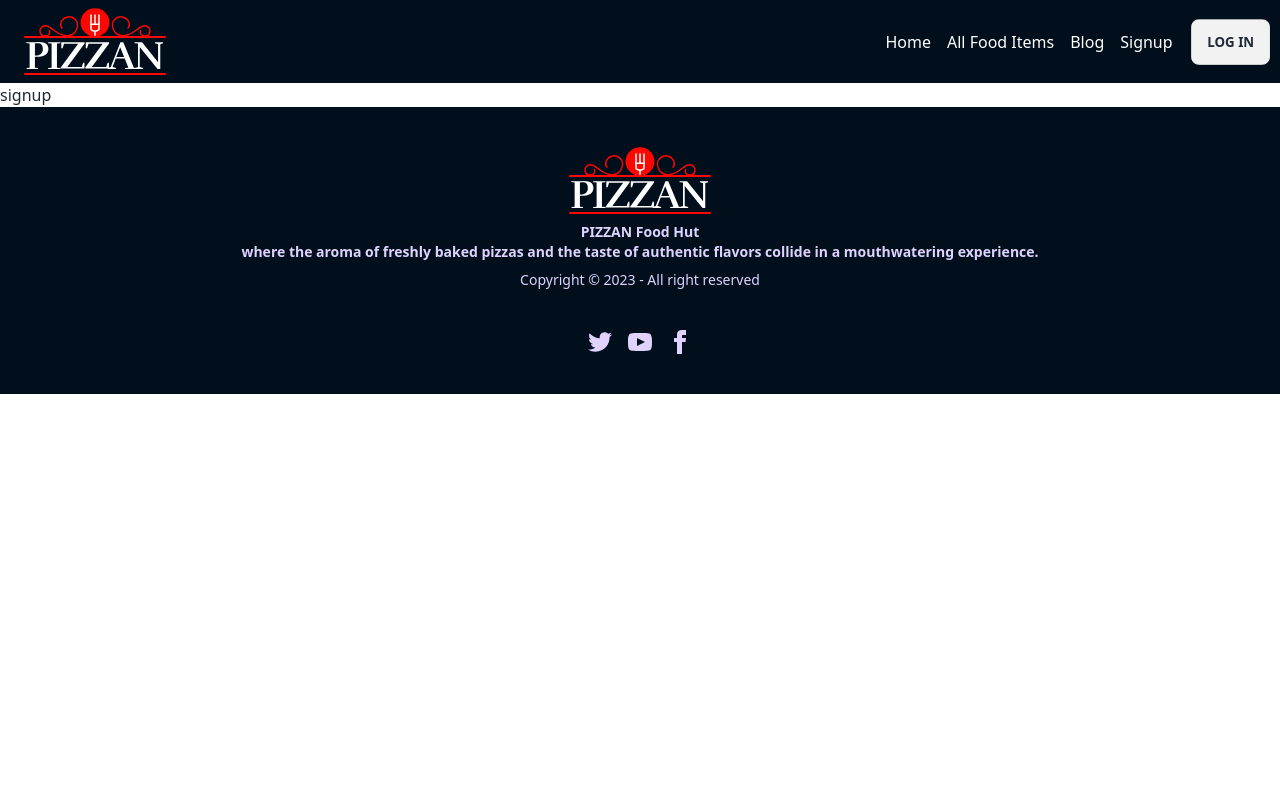
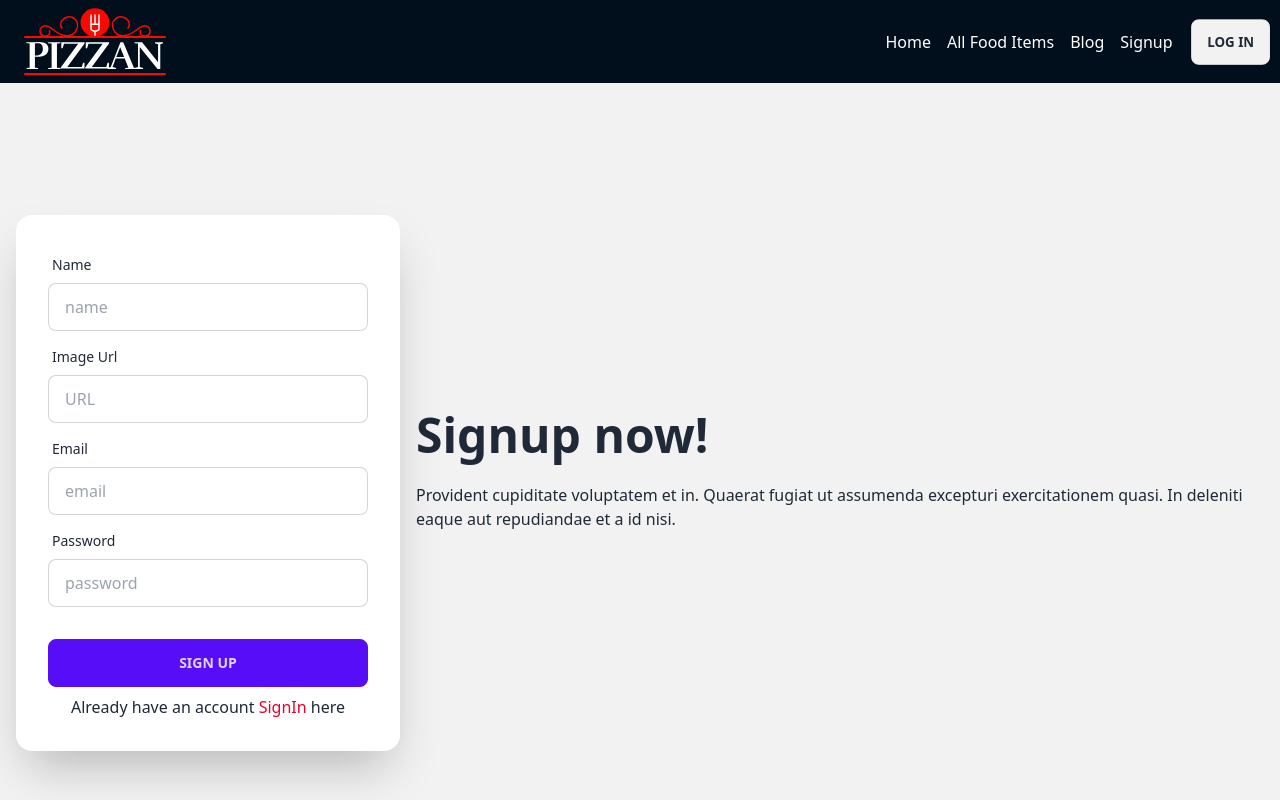
Before and after one commit to pantho0/pizzan-client, a React (Vite) app: page /signup in a window 1280 px wide. Shown: the top 800 px of the page. Built offline with nearby package versions, Linux system fonts and the light colour scheme; no server answers.

Commit message:
signup login logout functionalities added

```diff
--- a/package.json
+++ b/package.json
@@ -10,6 +10,7 @@
     "preview": "vite preview"
   },
   "dependencies": {
+    "firebase": "^10.5.2",
     "localforage": "^1.10.0",
     "match-sorter": "^6.3.1",
     "react": "^18.2.0",
--- /dev/null
+++ b/src/Auth/AuthProvider.jsx
@@ -0,0 +1,60 @@
+import { useEffect, useState } from "react";
+import { createContext } from "react";
+import { getAuth, createUserWithEmailAndPassword, signInWithEmailAndPassword, onAuthStateChanged, signOut } from "firebase/auth";
+import app from "../Firebase/firebase.config";
+
+
+
+export const AuthContext = createContext(null);
+
+
+const auth = getAuth(app)
+
+const AuthProvider = ({children}) => {
+    const [user, setUser] = useState([])
+    const [isLoading, setLoading] = useState(true)
+
+    const createUser = (email, password) => {
+        setLoading(true)
+        return createUserWithEmailAndPassword(auth,email,password)
+    }
+
+   const login = (email, password) => {
+        setLoading(true)
+        return signInWithEmailAndPassword(auth, email, password)
+   }
+
+   const logOut = () =>{
+    return signOut(auth)
+   }
+
+   useEffect(()=>{
+        const unsubscribe = onAuthStateChanged(auth, currentUser => {
+        console.log('observing the user',  user);
+        setUser(currentUser)
+        setLoading(false)
+    })
+
+    return () => {
+        unsubscribe()
+    }
+
+
+   },[])
+
+    const info = {
+        user,
+        isLoading,
+        createUser,
+        login,
+        logOut,
+    }
+
+    return (
+        <AuthContext.Provider value={info}>
+            {children}
+        </AuthContext.Provider>
+    );
+};
+
+export default AuthProvider;
--- /dev/null
+++ b/src/Firebase/firebase.config.js
@@ -0,0 +1,18 @@
+// Import the functions you need from the SDKs you need
+import { initializeApp } from "firebase/app";
+// TODO: Add SDKs for Firebase products that you want to use
+// https://firebase.google.com/docs/web/setup#available-libraries
+
+// Your web app's Firebase configuration
+const firebaseConfig = {
+  apiKey: "AIzaSyCqVLFygiPK13pzEay_1vdXFGl6DHRPpwE",
+  authDomain: "pizzan-16e2a.firebaseapp.com",
+  projectId: "pizzan-16e2a",
+  storageBucket: "pizzan-16e2a.appspot.com",
+  messagingSenderId: "1014565264363",
+  appId: "1:1014565264363:web:e9380d5b2c4b57883657ae"
+};
+
+// Initialize Firebase
+const app = initializeApp(firebaseConfig);
+export default app;
--- a/src/Pages/Login/Login.jsx
+++ b/src/Pages/Login/Login.jsx
@@ -1,9 +1,56 @@
-import React from 'react';
+import React, { useContext } from 'react';
+import { Link } from 'react-router-dom';
+import { AuthContext } from '../../Auth/AuthProvider';
 
 const Login = () => {
+    const {login} = useContext(AuthContext)
+    const handleLogin = e => {
+        e.preventDefault();
+        const form = e.target;
+        const email = form.email.value;
+        const password = form.password.value;
+        const user = {email, password }
+        console.log(user);
+
+        login(email, password)
+        .then(res => {
+            console.log(res.user)
+        })
+        .catch(error => {
+            console.log(error)
+        })
+    }
+
     return (
-        <div>
-            login
+        <div className="hero min-h-screen bg-base-200">
+            <div className="hero-content flex-col lg:flex-row-reverse">
+                <div className="text-center lg:text-left">
+                    <h1 className="text-5xl font-bold">Login now!</h1>
+                    <p className="py-6">Provident cupiditate voluptatem et in. Quaerat fugiat ut assumenda excepturi exercitationem quasi. In deleniti eaque aut repudiandae et a id nisi.</p>
+                </div>
+                <div className="card flex-shrink-0 w-full max-w-sm shadow-2xl bg-base-100">
+                    <form onSubmit={handleLogin} className="card-body">
+                        <div className="form-control">
+                            <label className="label">
+                                <span className="label-text">Email</span>
+                            </label>
+                            <input type="email" name="email" placeholder="email" className="input input-bordered" required />
+                        </div>
+                        <div className="form-control">
+                            <label className="label">
+                                <span className="label-text">Password</span>
+                            </label>
+                            <input type="password" name="password" placeholder="password" className="input input-bordered" required />
+                        </div>
+                        <div className="form-control mt-6">
+                            <button className="btn btn-primary">Login</button>
+                        </div>
+                        <div className="text-center">
+                            <p>Don't have an account <Link to={'/login'} className="text-[#EB0029]">Sign Up</Link> here</p>
+                        </div>
+                    </form>
+                </div>
+            </div>
         </div>
     );
 };
--- a/src/Pages/Signup/Signup.jsx
+++ b/src/Pages/Signup/Signup.jsx
@@ -1,9 +1,72 @@
-import React from 'react';
+import { useContext } from "react";
+import { Link } from "react-router-dom";
+import { AuthContext } from "../../Auth/AuthProvider";
+
 
 const Signup = () => {
+    const {createUser} = useContext(AuthContext)
+    console.log(createUser);
+    const handleSignUp = e => {
+        e.preventDefault();
+        const form = e.target;
+        const name = form.name.value;
+        const image = form.image.value;
+        const email = form.email.value;
+        const password = form.password.value;
+        const user = { name, image, email, password }
+        console.log(user);
+
+        createUser(email, password)
+        .then(res =>{
+            console.log(res.user)
+        })
+        .catch(error => {
+            console.log(error)
+        })
+    }
+
     return (
-        <div>
-            signup
+        <div className="hero min-h-screen bg-base-200">
+            <div className="hero-content flex-col lg:flex-row-reverse">
+                <div className="text-center lg:text-left">
+                    <h1 className="text-5xl font-bold">Signup now!</h1>
+                    <p className="py-6">Provident cupiditate voluptatem et in. Quaerat fugiat ut assumenda excepturi exercitationem quasi. In deleniti eaque aut repudiandae et a id nisi.</p>
+                </div>
+                <div className="card flex-shrink-0 w-full max-w-sm shadow-2xl bg-base-100">
+                    <form onSubmit={handleSignUp} className="card-body">
+                        <div className="form-control">
+                            <label className="label">
+                                <span className="label-text">Name</span>
+                            </label>
+                            <input type="text" name="name" placeholder="name" className="input input-bordered" required />
+                        </div>
+                        <div className="form-control">
+                            <label className="label">
+                                <span className="label-text">Image Url</span>
+                            </label>
+                            <input type="text" name="image" placeholder="URL" className="input input-bordered" required />
+                        </div>
+                        <div className="form-control">
+                            <label className="label">
+                                <span className="label-text">Email</span>
+                            </label>
+                            <input type="email" name="email" placeholder="email" className="input input-bordered" required />
+                        </div>
+                        <div className="form-control">
+                            <label className="label">
+                                <span className="label-text">Password</span>
+                            </label>
+                            <input type="password" name="password" placeholder="password" className="input input-bordered" required />
+                        </div>
+                        <div className="form-control mt-6">
+                            <button className="btn btn-primary">Sign Up</button>
+                        </div>
+                        <div className="text-center">
+                            <p>Already have an account <Link to={'/login'} className="text-[#EB0029]">SignIn</Link> here</p>
+                        </div>
+                    </form>
+                </div>
+            </div>
         </div>
     );
 };
--- a/src/Shared/Navbar/Navbar.jsx
+++ b/src/Shared/Navbar/Navbar.jsx
@@ -1,8 +1,11 @@
-import React from 'react';
+import React, { useContext } from 'react';
 import { Link, NavLink } from 'react-router-dom';
 import Logo from '../../../public/logo-white.svg'
+import { AuthContext } from '../../Auth/AuthProvider';
 
 const Navbar = () => {
+
+    const { user, logOut } = useContext(AuthContext)
 
     const navLinks =
         <>
@@ -47,7 +50,28 @@ const Navbar = () => {
                 </NavLink>
             </li>
             <li>
+                {
+                    user ?
+                        <div className="dropdown dropdown-end">
+                            <label tabIndex={0} className="btn btn-ghost btn-circle avatar">
+                                <div className="w-10 rounded-full">
+                                    <img src="/images/stock/photo-1534528741775-53994a69daeb.jpg" />
+                                </div>
+                            </label>
+                            <ul tabIndex={0} className="menu menu-sm dropdown-content mt-3 z-[1] p-2 shadow bg-[#010F1C] rounded-box w-52">
+                                <li>
+                                    <a className="justify-between">
+                                        Profile
+                                        <span className="badge">New</span>
+                                    </a>
+                                </li>
+                                <li><a>Settings</a></li>
+                                <li><a onClick={()=>logOut()}>Logout</a></li>
+                            </ul>
+                        </div>
+                        :
                         <Link to={'/login'}><button className='btn'>Log IN </button></Link>
+                }
             </li>
 
         </>
--- a/src/main.jsx
+++ b/src/main.jsx
@@ -4,12 +4,15 @@ import './index.css'
 import MainLayout from './MainLayout/MainLayout'
 import { RouterProvider } from 'react-router-dom'
 import router from './Routes/Routes'
+import AuthProvider from './Auth/AuthProvider'
 
 
 
 
 ReactDOM.createRoot(document.getElementById('root')).render(
   <React.StrictMode>
+    <AuthProvider>
     <RouterProvider router={router}></RouterProvider>
+    </AuthProvider>
   </React.StrictMode>,
 )
```
Also changed, not shown: 1 other file (tests, documents, lock files or other folders). Lines whose indentation alone changed are shown as unchanged.
